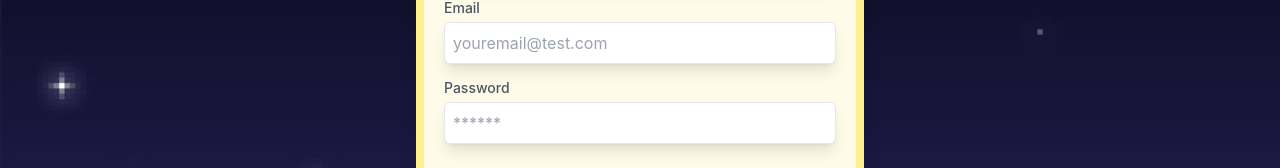
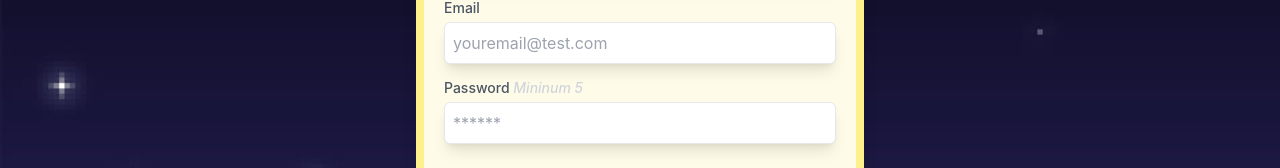
Before and after one commit to MScott-Dev/Stardew-Tracker, a React (Vite) app in the folder client/: page /signup in a window 1280 px wide. Shown: the part 351-519 px from the top of the page. Built offline with nearby package versions, Linux system fonts and the light colour scheme.

Commit message:
sign up text

```diff
--- a/client/src/pages/Signup.jsx
+++ b/client/src/pages/Signup.jsx
@@ -88,7 +88,7 @@ function Signup() {
           </div>
           <div className="flex flex-wrap justfity-evenly content-center gap-3 h-20">
             <div className="mb-5  w-full">
-                <label className="block text-sm font-medium text-gray-600 dark:text-offWhite" htmlFor="pwd">Password</label>
+                <label className="block text-sm font-medium text-gray-600 dark:text-offWhite" htmlFor="pwd">Password <span className='italic text-gray-300'>Mininum 5</span></label>
                 <input
                   className="mt-1 p-2 w-full border rounded-md shadow-lg"
                   placeholder="******"
```
